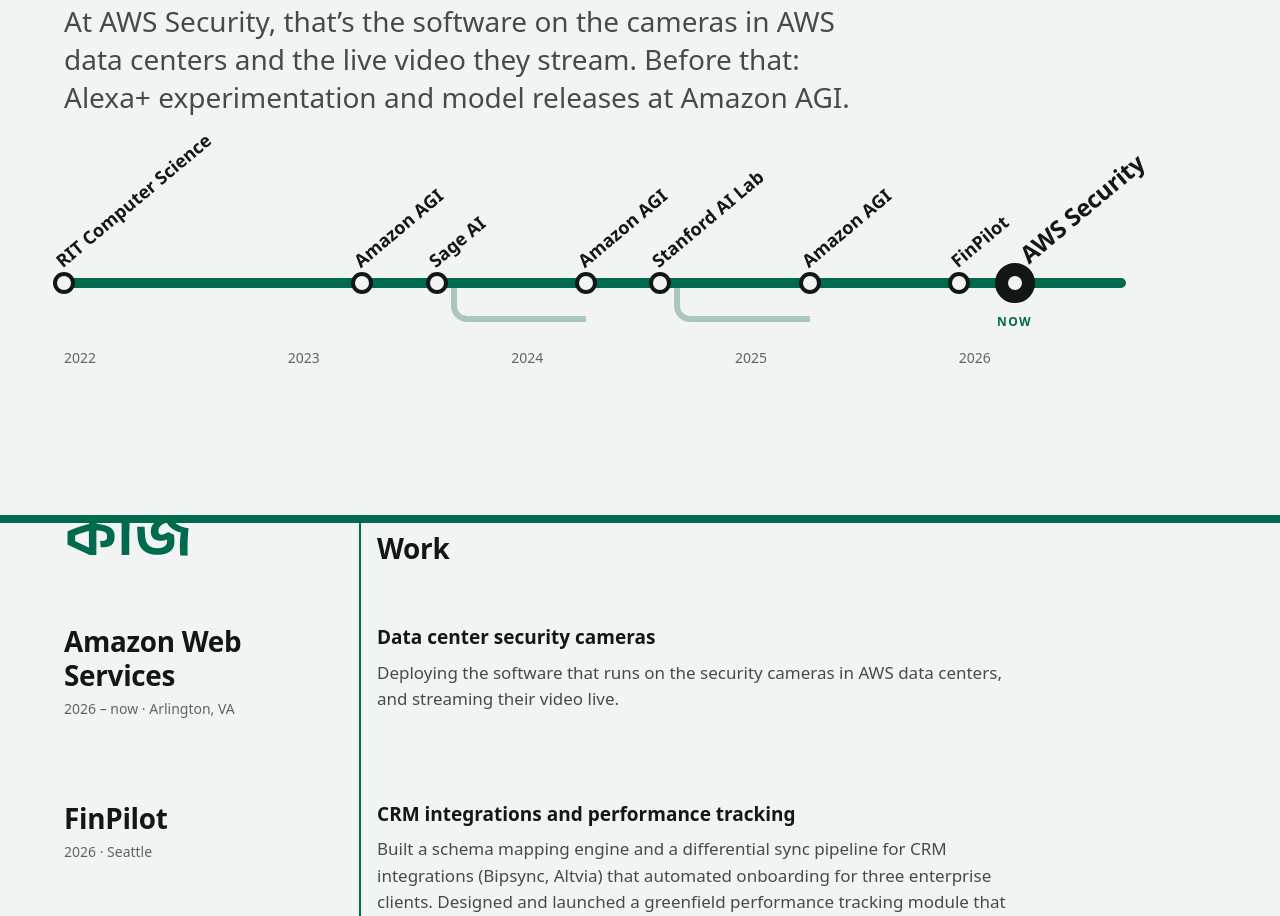
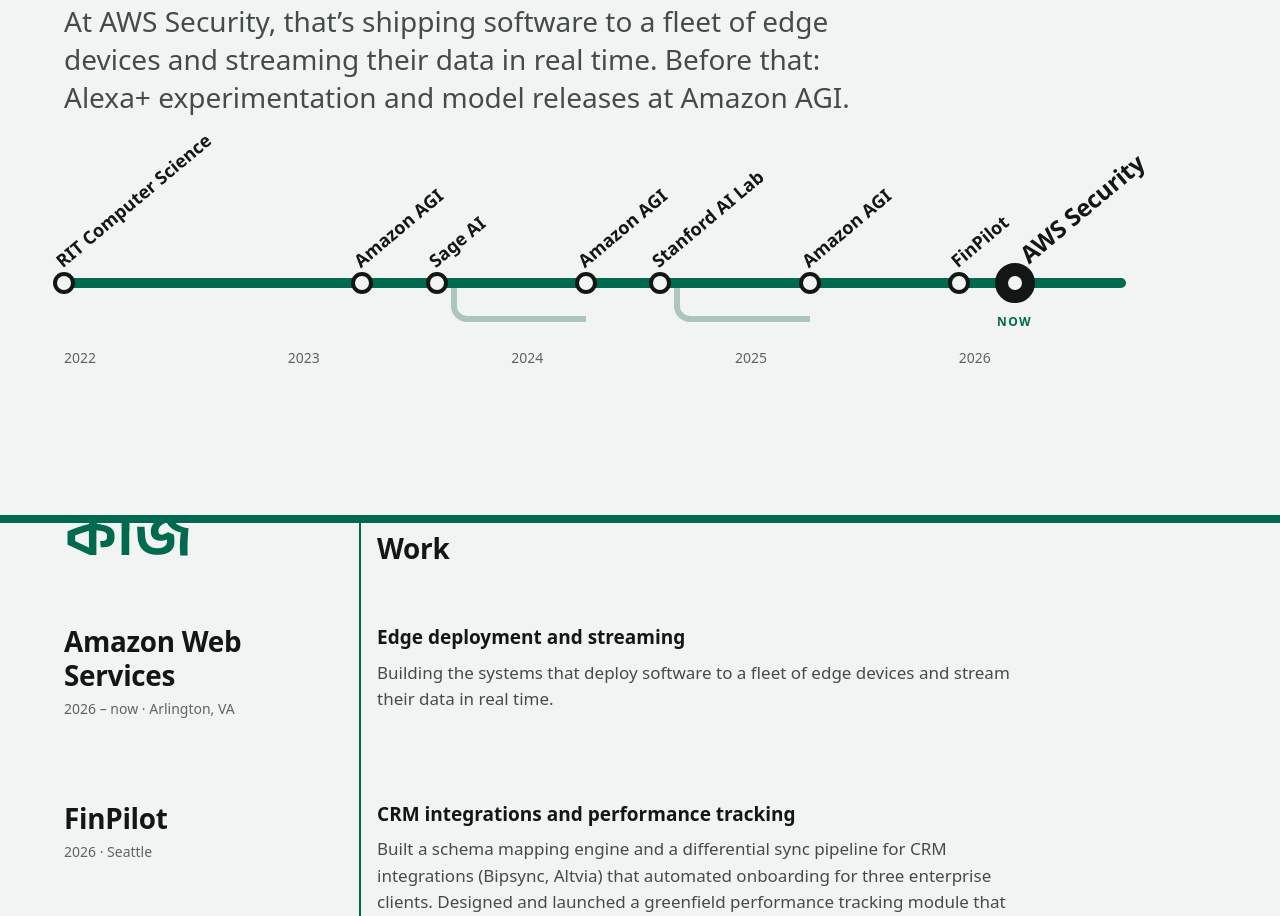
Before and after one commit to ShimantoBhowmik/ShimantoBhowmik.github.io, an Astro site: page / in a window 1280 px wide. Shown: the part 294-1210 px from the top of the page. Built offline with nearby package versions, Linux system fonts and the light colour scheme; Astro itself is replaced by a stand-in of ours; a web font is replaced by a local one.

Commit message:
Describe the AWS work in general terms
The site named the security cameras in AWS data centers in the Work
entry, the hero lede, the meta description and PRODUCT.md. That is more
detail about the current role than a public site needs. Describe it as
deploying software to a fleet of edge devices and streaming their data
in real time instead, which still fits "ship software and move data".

```diff
--- a/src/data/profile.ts
+++ b/src/data/profile.ts
@@ -49,12 +49,12 @@
   location: 'Arlington, VA',
   email: 'bhowmikshimanto@gmail.com',
   statement: 'I build the systems that ship software and move data.',
-  lede: 'At AWS Security, that’s the software on the cameras in AWS data centers and the live video they stream. Before that: Alexa+ experimentation and model releases at Amazon AGI.',
+  lede: 'At AWS Security, that’s shipping software to a fleet of edge devices and streaming their data in real time. Before that: Alexa+ experimentation and model releases at Amazon AGI.',
   /** Follows the name in the browser tab and the search result title. */
   tagline: 'AWS Security and Amazon AGI',
   // Search results cut descriptions near 160 characters.
   description:
-    'Shimanto Bhowmik builds the systems that ship software and move data: camera software and live video for AWS Security, and Alexa+ experimentation at Amazon AGI.',
+    'Shimanto Bhowmik builds the systems that ship software and move data: edge deployment and streaming at AWS Security, and Alexa+ experimentation at Amazon AGI.',
 };
 
 export const links = {
@@ -99,9 +99,9 @@
     stints: [
       {
         years: '2026 – now',
-        focus: 'Data center security cameras',
+        focus: 'Edge deployment and streaming',
         detail:
-          'Deploying the software that runs on the security cameras in AWS data centers, and streaming their video live.',
+          'Building the systems that deploy software to a fleet of edge devices and stream their data in real time.',
         results: [],
       },
     ],
```
Also changed, not shown: PRODUCT.md (+1 -1 lines).
